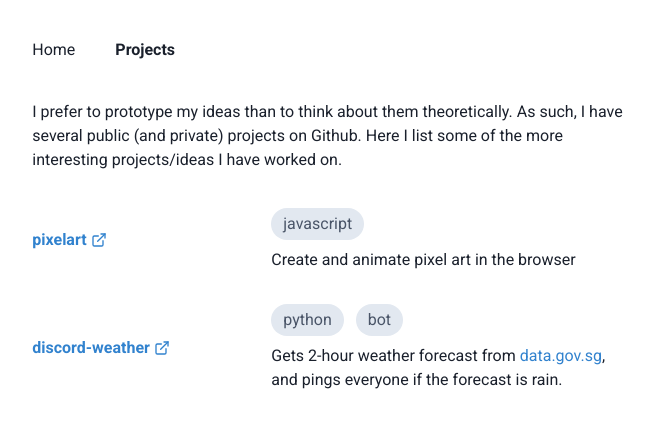
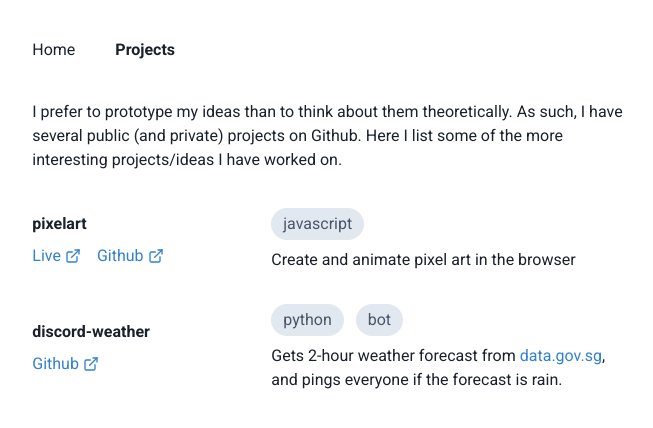
Before and after one commit to weiseng18/main, a Next.js app: page /projects in a window 1280 px wide. Shown: the top 428 px of the page, without its empty margins (309-962 px from the left). Built offline with nearby package versions, Linux system fonts and the light colour scheme.

Commit message:
feat: allow Project to specify separate link for Live and Github

```diff
--- a/pages/projects.js
+++ b/pages/projects.js
@@ -22,6 +22,7 @@ const Projects = () => {
         <Project
           title="pixelart"
           url="https://weiseng18.github.io/pixelart/"
+          github="https://github.com/weiseng18/pixelart"
           tags={['javascript']}
         >
           Create and animate pixel art in the browser
@@ -29,7 +30,7 @@ const Projects = () => {
 
         <Project
           title="discord-weather"
-          url="https://github.com/weiseng18/discord-weather/"
+          github="https://github.com/weiseng18/discord-weather/"
           tags={['python', 'bot']}
         >
           Gets 2-hour weather forecast from{" "}
@@ -44,7 +45,7 @@ const Projects = () => {
   )
 }
 
-const Project = ({ title, url, tags, children }) => {
+const Project = ({ title, url, github, tags, children }) => {
   return (
     <Flex
       my="16px"
@@ -52,9 +53,24 @@ const Project = ({ title, url, tags, children }) => {
       justifyContent="space-between"
       alignItems="center"
     >
-      <ExternalLink href={url} externalIcon>
-        <Text fontWeight="700">{title}</Text>
-      </ExternalLink>
+      <Flex
+        height="100%"
+        flexDir="column"
+      >
+        <Text fontWeight="700" mb="2">{title}</Text>
+        <HStack spacing={3}>
+          {url && (
+            <ExternalLink href={url} externalIcon>
+              Live
+            </ExternalLink>
+          )}
+          {github && (
+            <ExternalLink href={github} externalIcon>
+              Github
+            </ExternalLink>
+          )}
+        </HStack>
+      </Flex>
       <Box width="60%">
         <HStack spacing={3} mb="2">
           {tags.map((item, idx) => {
```
